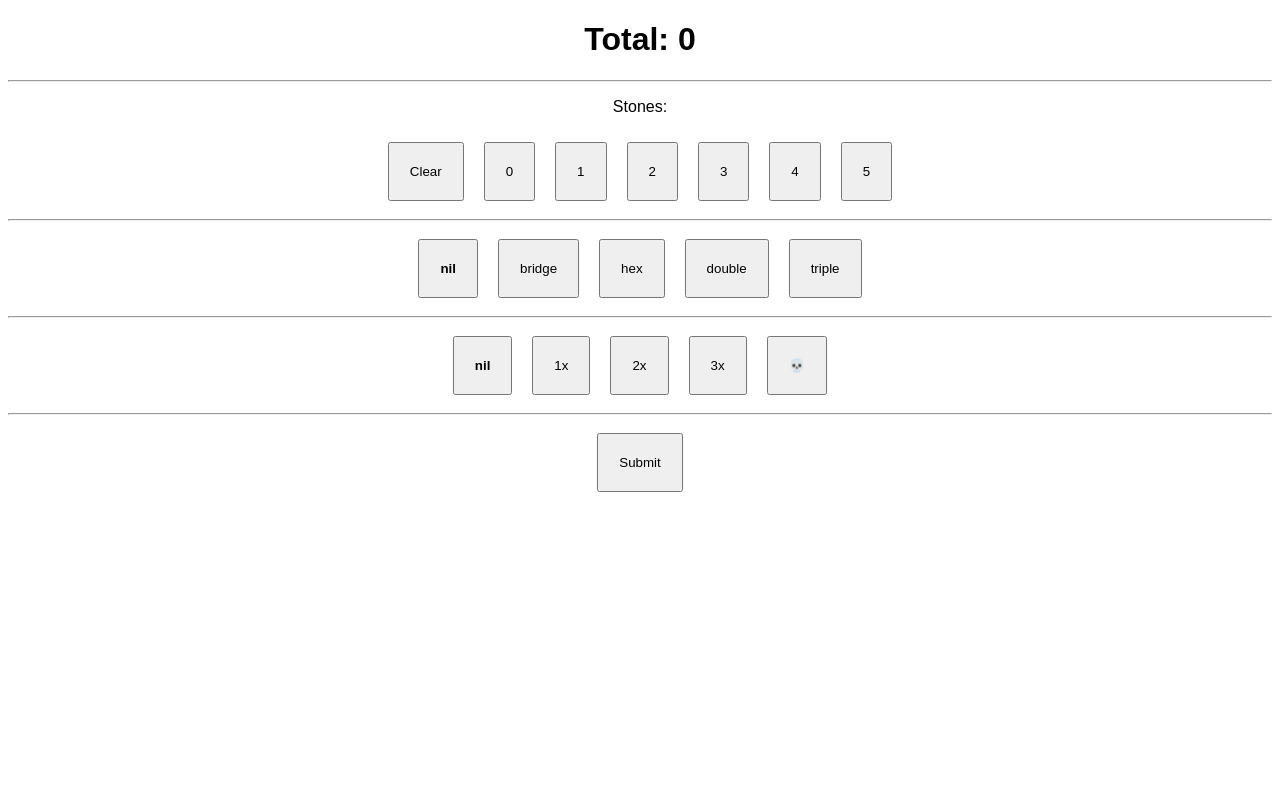
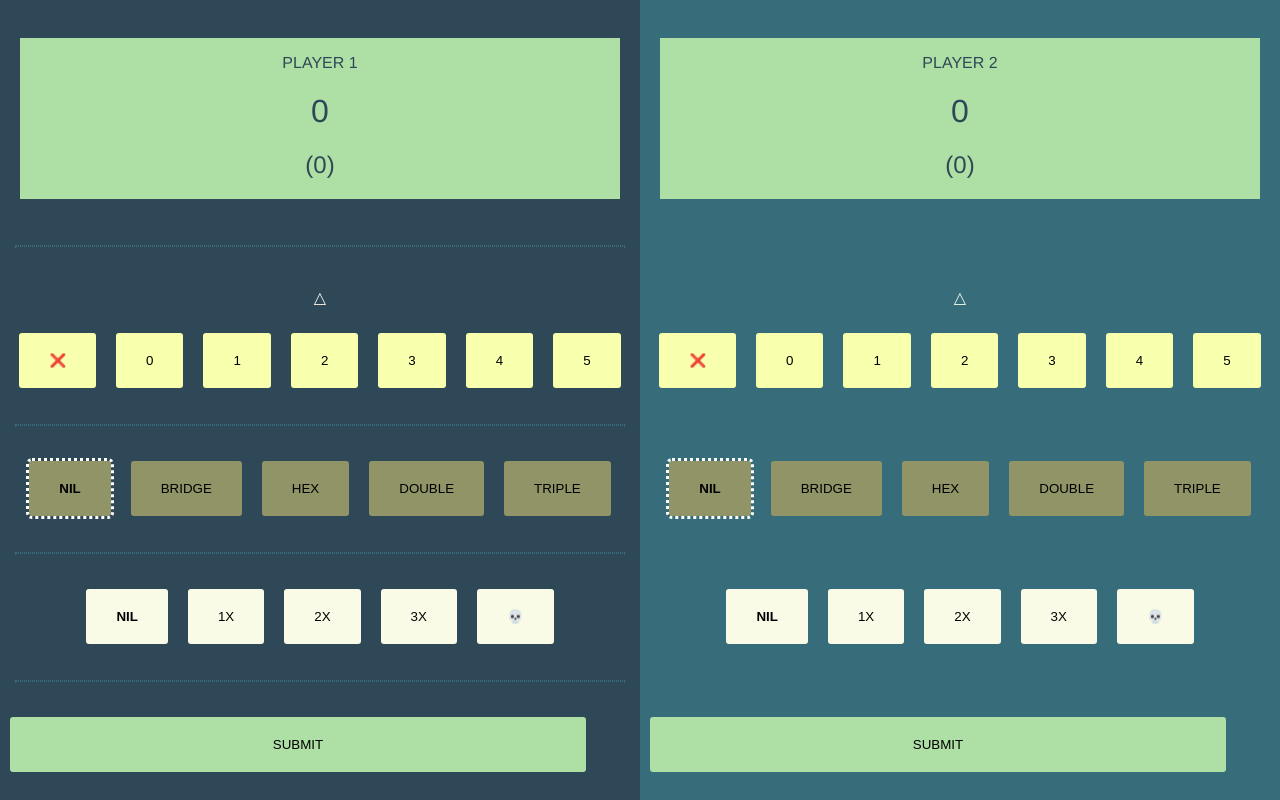
Before and after one commit to stlrczk/triominios, a React (Create React App) app: page / in a window 1280 px wide. Built offline with nearby package versions, Linux system fonts and the light colour scheme.

Commit message:
Add basic styling (w/o BEM or styled-components)

```diff
--- a/src/App.js
+++ b/src/App.js
@@ -6,7 +6,8 @@ import "./styles.css";
 export default function App() {
   return (
     <div className="App">
-      <PlayerCard />
+      <PlayerCard name="Player 1" />
+      <PlayerCard name="Player 2" />
     </div>
   );
 }
--- a/src/components/PlayerCard/BankWithdrawals.js
+++ b/src/components/PlayerCard/BankWithdrawals.js
@@ -3,7 +3,7 @@ import React from "react";
 import { BANK_WITHDRAWALS } from "./constants";
 
 export default ({ onWithdrawSelect, currentWithdraw }) => (
-  <div>
+  <div className="bank">
     {Object.keys(BANK_WITHDRAWALS).map((withdrawCode) => (
       <button onClick={() => onWithdrawSelect(withdrawCode)}>
         {currentWithdraw === withdrawCode ? (
--- a/src/components/PlayerCard/BonusPicker.js
+++ b/src/components/PlayerCard/BonusPicker.js
@@ -1,17 +1,19 @@
 import React from "react";
+import classnames from "classnames";
 
 import { BONUSES } from "./constants";
 
 export default ({ onBonusSelect, currentBonus }) => {
   return (
-    <div>
+    <div className="bonus">
       {Object.keys(BONUSES).map((bonusCode) => (
-        <button onClick={() => onBonusSelect(bonusCode)}>
-          {currentBonus === bonusCode ? (
-            <strong>{bonusCode}</strong>
-          ) : (
-            bonusCode
-          )}
+        <button
+          className={classnames({
+            active: currentBonus === bonusCode
+          })}
+          onClick={() => onBonusSelect(bonusCode)}
+        >
+          {bonusCode}
         </button>
       ))}
     </div>
--- a/src/components/PlayerCard/ScoreIndicator.js
+++ b/src/components/PlayerCard/ScoreIndicator.js
@@ -1,12 +1,9 @@
 import React from "react";
 
-export default ({ totalScore, currentMoveScore }) => (
-  <div>
-    <h1>
-      Total: {totalScore}
-      {currentMoveScore ? (
-        <small>{`, current move: ${currentMoveScore}`}</small>
-      ) : null}
-    </h1>
+export default ({ playerName, totalScore, currentMoveScore }) => (
+  <div className="scores">
+    <p className="playerName">{playerName}</p>
+    <h1 className="totalScore">{totalScore}</h1>
+    <h2 className="currentMove">({currentMoveScore || 0})</h2>
   </div>
 );
--- a/src/components/PlayerCard/StoneCreator.js
+++ b/src/components/PlayerCard/StoneCreator.js
@@ -21,14 +21,14 @@ export default ({ onStoneUpdate, currentStoneSides = {} }) => {
   };
 
   return (
-    <div>
+    <div className="stones">
       <p>
-        Stones:{" "}
+        {"△ "}
         {Object.values(currentStoneSides).map((el, key) =>
           key + 1 === currentSide ? <u> {el} </u> : ` ${el} `
         )}
       </p>
-      <button onClick={handleClearSides}>Clear</button>
+      <button onClick={handleClearSides}>❌</button>
       {STONE_NUMBERS.map((stone) => (
         <button onClick={() => handleStoneUpdate(stone)}>{stone}</button>
       ))}
--- a/src/components/PlayerCard/index.js
+++ b/src/components/PlayerCard/index.js
@@ -6,7 +6,7 @@ import BankWithdrawals from "./BankWithdrawals";
 
 import { BONUSES, BANK_WITHDRAWALS } from "./constants";
 
-export default () => {
+export default ({ name }) => {
   const [totalPlayerScore, setTotalPlayerScore] = useState(0);
   const [currentStone, setCurrentStone] = useState({});
   const [currentBonusKey, setCurrentBonusKey] = useState("nil");
@@ -28,8 +28,9 @@ export default () => {
   };
 
   return (
-    <div>
+    <div className="playerCard">
       <ScoreIndicator
+        playerName={name}
         totalScore={totalPlayerScore}
         currentMoveScore={currentMoveScore}
       />
@@ -49,7 +50,9 @@ export default () => {
         currentWithdraw={currentWithdraw}
       />
       <hr />
-      <button onClick={submitMove}>Submit</button>
+      <button className="submit" onClick={submitMove}>
+        Submit
+      </button>
     </div>
   );
 };
--- a/src/styles.css
+++ b/src/styles.css
@@ -1,6 +1,27 @@
+body {
+  margin: 0;
+  padding: 0;
+}
+
 .App {
-  font-family: sans-serif;
+  font-family: Helvetica, Arial, sans-serif;
   text-align: center;
+  color: #fafbe7;
+  display: flex;
+  height: 100vh;
+  width: 100%;
+}
+
+.playerCard {
+  background: #2f4858;
+  flex-grow: 1;
+  display: flex;
+  flex-direction: column;
+  justify-content: space-evenly;
+}
+
+.playerCard:last-of-type {
+  background: #376d7a;
 }
 
 small {
@@ -9,6 +30,51 @@ small {
 }
 
 button {
-  padding: 20px;
+  padding: 20px 30px;
   margin: 10px;
+  border: none;
+  text-transform: uppercase;
+  border-radius: 3px;
 }
+
+hr {
+  border: 1px dotted #376d7a;
+  width: 95%;
+}
+
+button.active {
+  outline: 3px dotted white;
+  font-weight: bold;
+}
+
+.stones button {
+  background: #f8ffad;
+}
+
+.bonus button {
+  background: #909467;
+}
+
+.bank button {
+  background: #fafbe7;
+}
+
+button.submit {
+  background: #aedfa4;
+  width: 90%;
+}
+
+.scores {
+  background: #aedfa4;
+  display: inline-block;
+  min-width: 200px;
+  margin: 20px;
+  color: #2f4858;
+}
+.playerName {
+  text-transform: uppercase;
+}
+.currentMove,
+.totalScore {
+  font-weight: normal;
+}
```
Also changed, not shown: package.json (+11 -2 lines).
